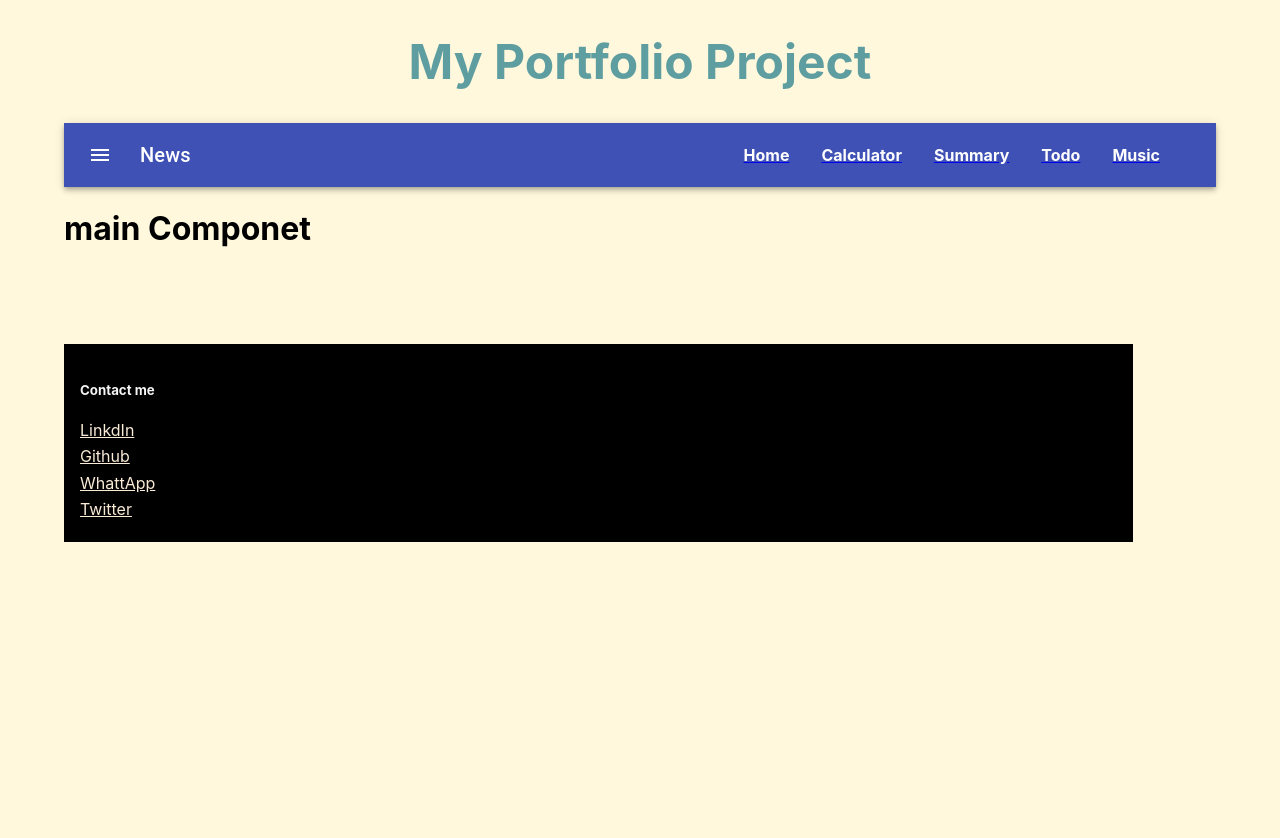
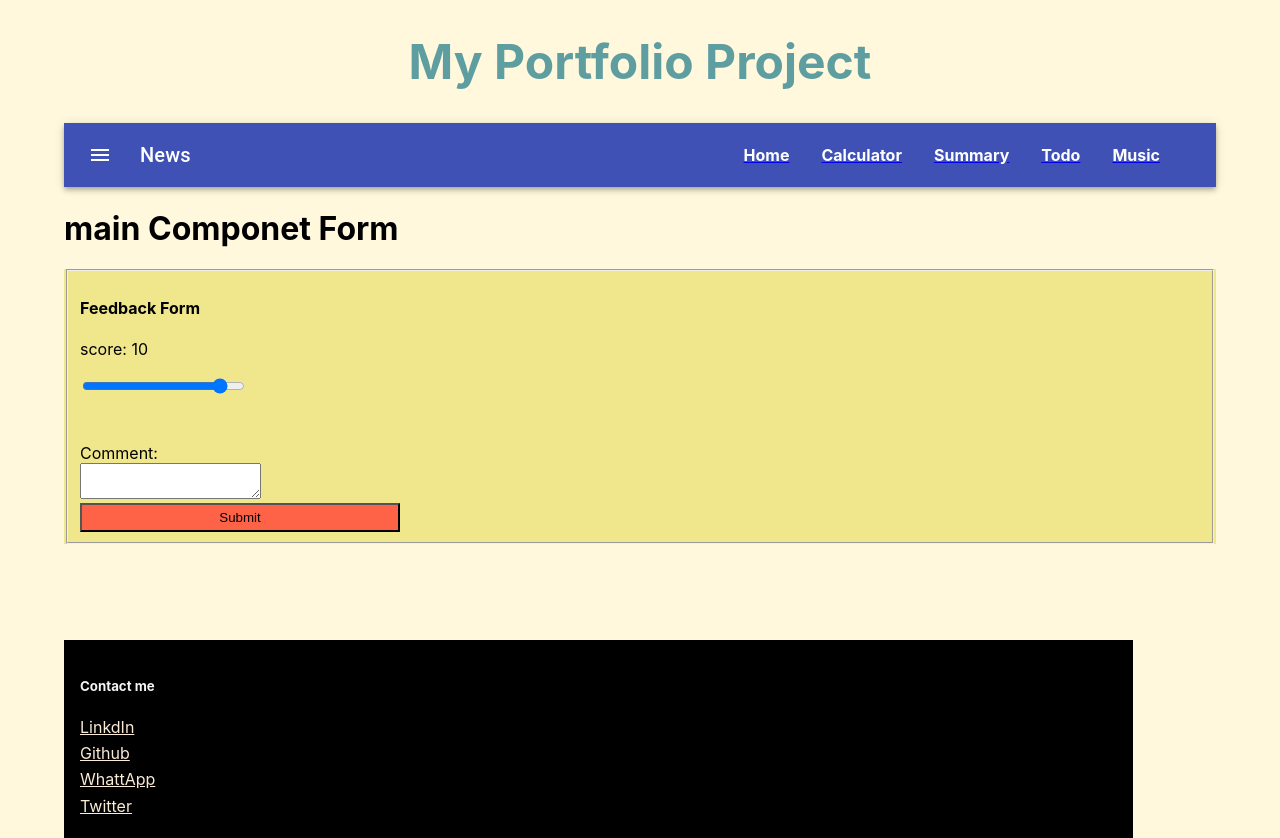
Before and after one commit to sheriffdeen-yusuf/triple-react-apps, a React (Create React App) app: page / in a window 1280 px wide. Before the commit the page ends 800 px from the top, so only its background shows below. Built offline with nearby package versions, Linux system fonts and the light colour scheme; the HTML template or start-up script is replaced by a standard one.

Commit message:
added form component to main page

```diff
--- a/src/componet/main/Main.js
+++ b/src/componet/main/Main.js
@@ -1,9 +1,66 @@
+import { useState } from "react"
+
+const Main = (props) => {
+
+    const styles = {
+        backgroundColor: "khaki",
+        input: {
+            height: "10px",
+            marginLeft: "5px"
+        },
+        button: {
+            backgroundColor: "tomato",
+            width: "20rem",
+            padding: "5px",
+            display: "block"
+
+        }
+    }
+
+    const [score, setScore] = useState("10")
+    const [comment, setComment] = useState("")
 
 
-const Main = () => {
+    const handleSubmit = (e) => {
+        e.preventDefault()
+        if (Number(score) <= 5  && comment.length <= 10){
+            alert("Please give us a feedback to improve our service")
+            return
+        }
+        console.log("form submitted")
+        setComment("")
+        setScore("10")
+    }
+
     return(
         <div>
-            <h1>main Componet</h1>
+            <h1>main Componet Form </h1>
+            <form onSubmit={handleSubmit} style={styles}>
+                <fieldset>
+                    <h4>Feedback Form</h4>
+                    <label htmlFor="name">
+                        score: {score}
+                    </label>
+                    <br/>
+                    <input
+                        type="range"
+                        max="10"
+                        min="0"
+                        value={score}
+                        onChange={e => setScore(e.target.value)}/>
+                        <br/>
+                    <label>
+                        Comment:
+                    </label>
+                    <br/>
+                    <textarea value={comment} onChange={e => setComment(e.target.value)}/>
+                    <button
+                        style={styles.button}
+                        type="submit">
+                        Submit
+                    </button>
+                </fieldset>
+            </form>
         </div>
     )
 }
```
Also changed, not shown: src/App.js (line endings or trailing spaces).
